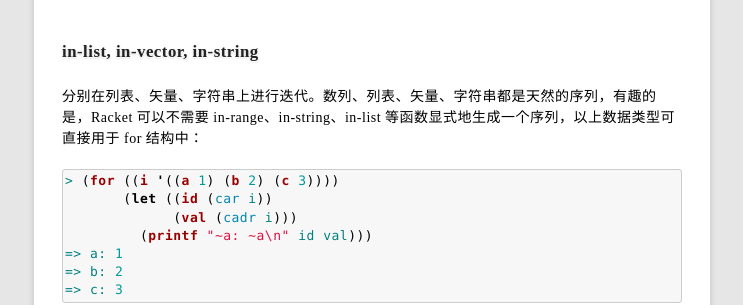
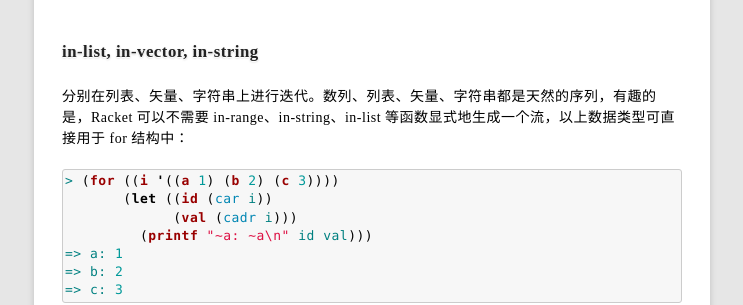
Before and after one commit to rhuichao/uternet.github.io, a Jekyll site: the page built from _posts/2014-12-20-iter-in-racket.md, in a window 1280 px wide and 900 px high, scrolled down 1630 px. Shown: the part 171-476 px from the top of the window, without its empty margins (268-1011 px from the left). Built offline with Jekyll 4.4.1, drawn with Linux system fonts in a browser that asks for light colours; Markdown is read by kramdown in place of the engine named in the settings.

Commit message:
new document posted

````diff
--- a/_posts/2014-12-20-iter-in-racket.md
+++ b/_posts/2014-12-20-iter-in-racket.md
@@ -93,7 +93,7 @@ Racket 中还有一个类似于 in-range 的函数 in-naturals，起点总是从
 
 ###in-list, in-vector, in-string
 
-分别在列表、矢量、字符串上进行迭代。数列、列表、矢量、字符串都是天然的序列，有趣的是，Racket 可以不需要 in-range、in-string、in-list 等函数显式地生成一个序列，以上数据类型可直接用于 for 结构中：
+分别在列表、矢量、字符串上进行迭代。数列、列表、矢量、字符串都是天然的序列，有趣的是，Racket 可以不需要 in-range、in-string、in-list 等函数显式地生成一个流，以上数据类型可直接用于 for 结构中：
 
 ```scheme
 > (for ((i '((a 1) (b 2) (c 3))))
````
